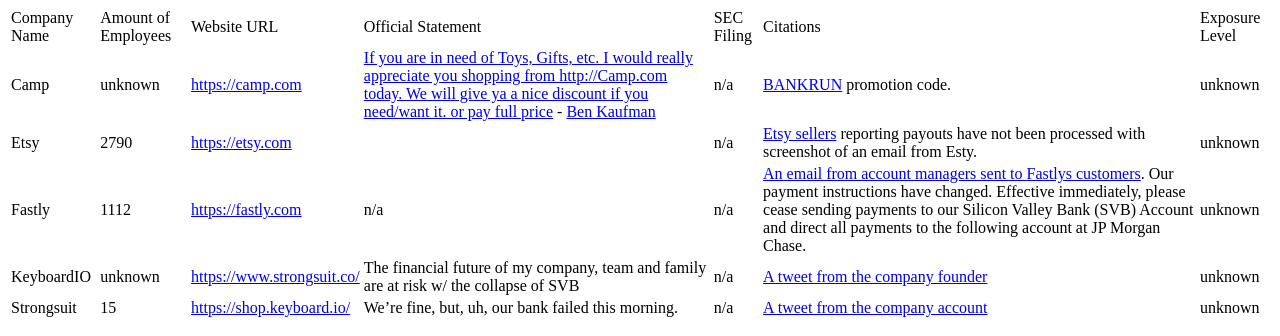
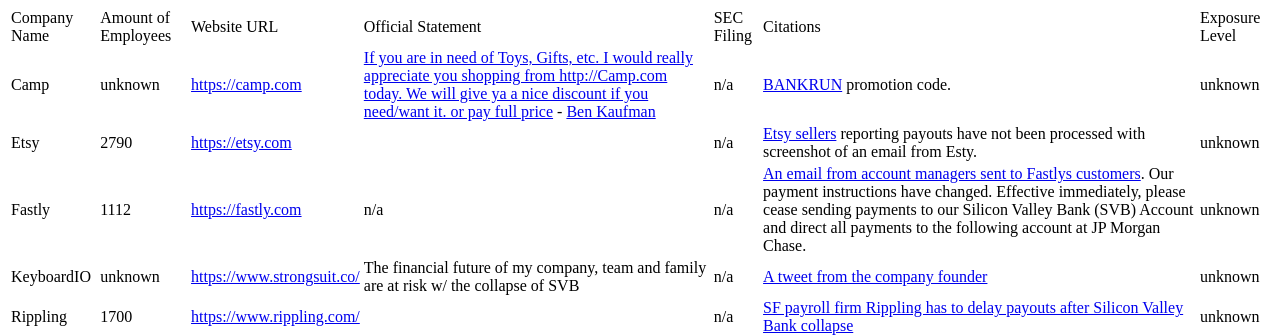
Before and after one commit to ghuntley/affectedbysvbornot.com, a plain HTML site: page index.html in a window 1280 px wide. Shown: the part 192-528 px from the top of the page. Drawn offline with Linux system fonts and the light colour scheme.

Commit message:
add rippling (#5)

```diff
--- a/index.html
+++ b/index.html
@@ -19,6 +19,7 @@
 <tr><td class="affected-table-company_name">Etsy</td><td class="affected-table-amount_of_employees">2790</td><td class="affected-table-website_url"><a href="https://etsy.com">https://etsy.com</a></td><td class="affected-table-official_statement"></td><td class="affected-table-sec_filing">n/a</td><td class="affected-table-citations"><a href="[./citations/camp.png](https://twitter.com/LindseyCreated/status/1634349251651067907)">Etsy sellers</a> reporting payouts have not been processed with screenshot of an email from Esty.</td><td class="affected-table-exposure_level">unknown</td></tr>
 <tr><td class="affected-table-company_name">Fastly</td><td class="affected-table-amount_of_employees">1112</td><td class="affected-table-website_url"><a href="https://fastly.com">https://fastly.com</a></td><td class="affected-table-official_statement">n/a</td><td class="affected-table-sec_filing">n/a</td><td class="affected-table-citations"><a href="./citations/fastly.jpeg">An email from account managers sent to Fastlys customers</a>. Our payment instructions have changed. Effective immediately, please cease sending payments to our Silicon Valley Bank (SVB) Account and direct all payments to the following account at JP Morgan Chase.</td><td class="affected-table-exposure_level">unknown</td></tr>
 <tr><td class="affected-table-company_name">KeyboardIO</td><td class="affected-table-amount_of_employees">unknown</td><td class="affected-table-website_url"><a href="https://www.strongsuit.co/">https://www.strongsuit.co/</a></td><td class="affected-table-official_statement">The financial future of my company, team and family are at risk w/ the collapse of SVB</td><td class="affected-table-sec_filing">n/a</td><td class="affected-table-citations"><a href="https://twitter.com/lcmichaelides/status/1634654751479541760?s=20">A tweet from the company founder</a></td><td class="affected-table-exposure_level">unknown</td></tr>
+<tr><td class="affected-table-company_name">Rippling</td><td class="affected-table-amount_of_employees">1700</td><td class="affected-table-website_url"><a href="https://www.rippling.com/">https://www.rippling.com/</a></td><td class="affected-table-official_statement"></td><td class="affected-table-sec_filing">n/a</td><td class="affected-table-citations"><a href="https://www.sfgate.com/tech/article/rippling-pay-silicon-valley-bank-17832441.php">SF payroll firm Rippling has to delay payouts after Silicon Valley Bank collapse</a></td><td class="affected-table-exposure_level">unknown</td></tr>
 <tr><td class="affected-table-company_name">Strongsuit</td><td class="affected-table-amount_of_employees">15</td><td class="affected-table-website_url"><a href="https://shop.keyboard.io/">https://shop.keyboard.io/</a></td><td class="affected-table-official_statement">We’re fine, but, uh, our bank failed this morning.</td><td class="affected-table-sec_filing">n/a</td><td class="affected-table-citations"><a href="https://twitter.com/keyboardio/status/1634383443982442497">A tweet from the company account</a></td><td class="affected-table-exposure_level">unknown</td></tr>
 </tbody></table>
 
```
Also changed, not shown: 1 other file.
